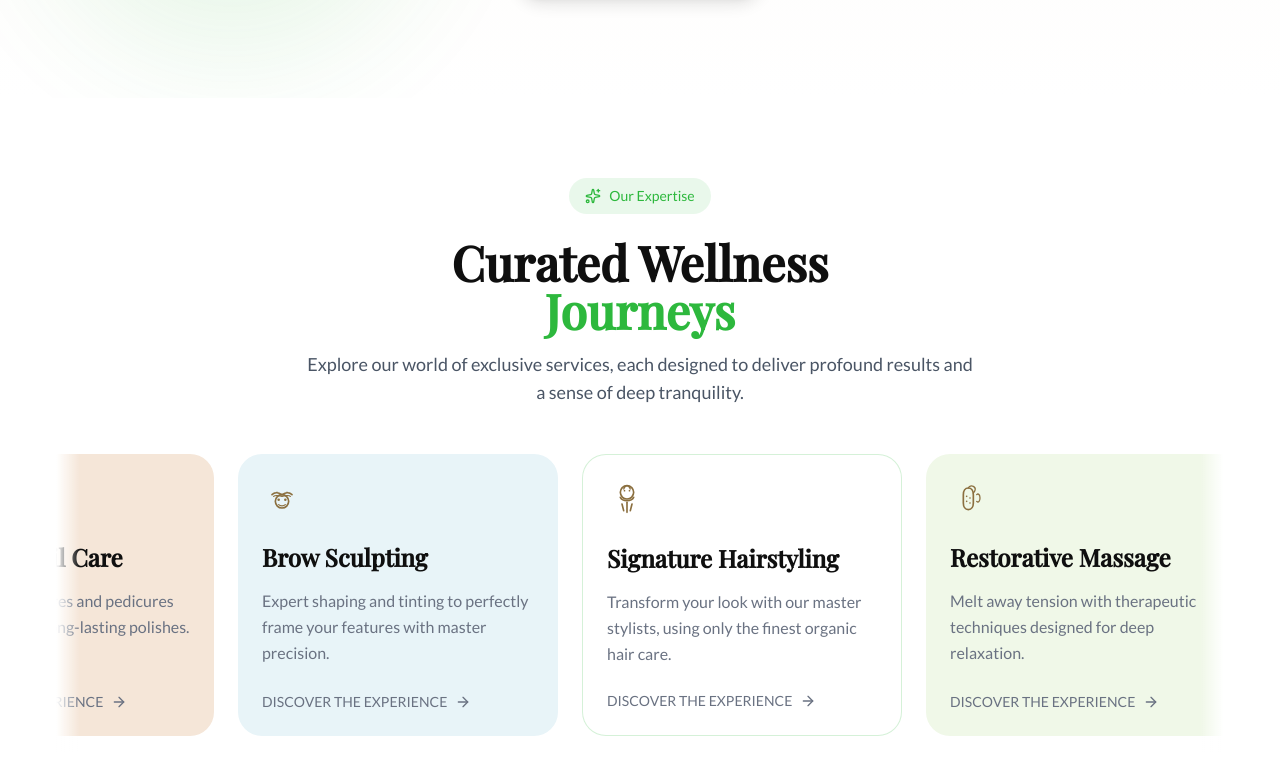
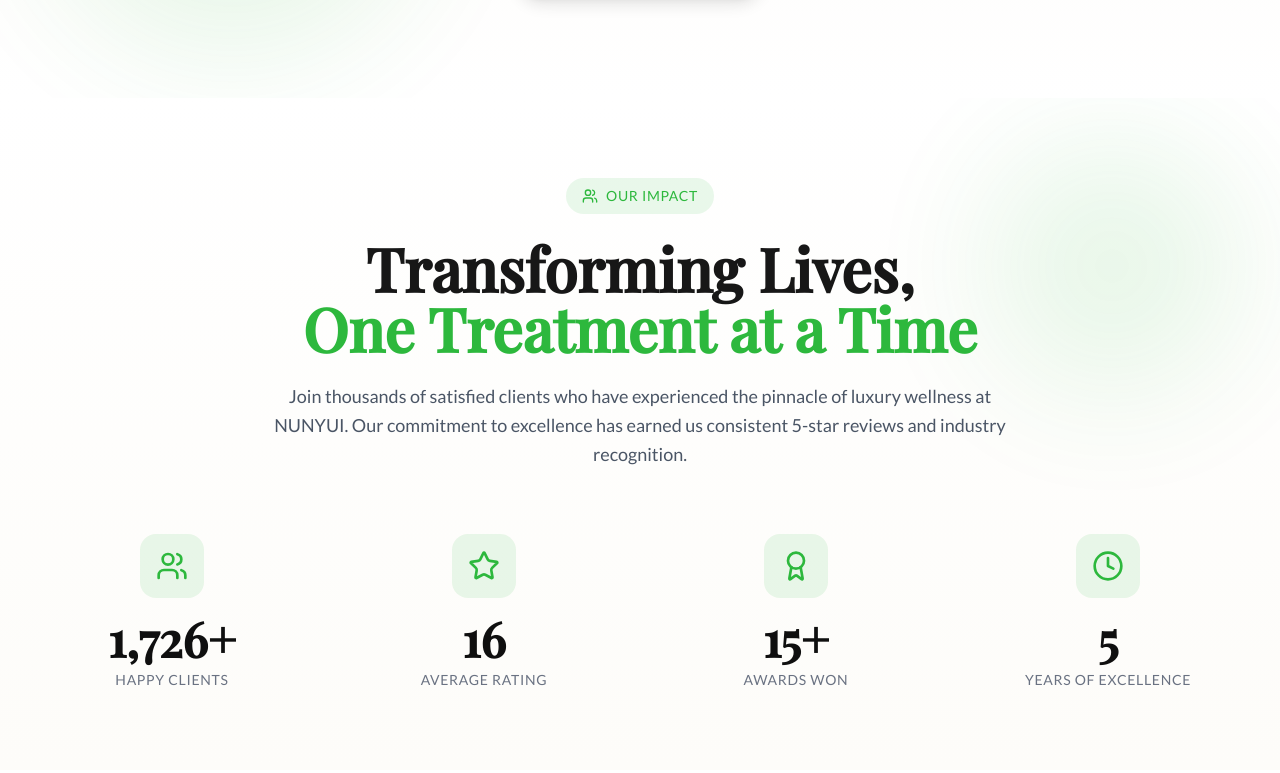
Before and after one commit to edze-worla-alex/serinity, a Next.js app: page / in a window 1280 px wide. Shown: the part 2027-2800 px from the top of the page. Built offline with nearby package versions, Linux system fonts and the light colour scheme.

Commit message:
Added global booking

```diff
--- a/src/app/layout.tsx
+++ b/src/app/layout.tsx
@@ -233,9 +233,7 @@ export default function RootLayout({
       {/* Widgets/Modals */}
       <ChatBot />
       <ReviewWidget />
-      <BookingModal
-        initialService={[]}
-      />
+      <BookingModal/>
       </body>
     </html>
   );
--- a/src/app/page.tsx
+++ b/src/app/page.tsx
@@ -8,6 +8,7 @@ import WhatWeDo from "../components/WhatWeDo";
 import CategoriesSection from "../components/CategoriesSection";
 import TestimonialsSection from "../components/TestimonialsSection";
 import BrandPartners from "../components/BrandPartners";
+import StatsSection from "../components/StatsSection";
 
 export default function Home() {
   return (
@@ -19,6 +20,7 @@ export default function Home() {
       {/* The container below provides the background for all subsequent sections, ensuring a seamless transition */}
       <div className="bg-[#FDFCF9] relative">
         <WhyChooseUs />
+        <StatsSection />
       </div>
       <CategoriesSection />
       <ProductSpecialty />
--- a/src/components/BookingModal.jsx
+++ b/src/components/BookingModal.jsx
@@ -66,7 +66,7 @@ const timeSlots = [
   "3:00 PM", "3:30 PM", "4:00 PM", "4:30 PM", "5:00 PM", "5:30 PM", "6:00 PM"
 ];
 
-export default function BookingModal({ initialService }) {
+export default function BookingModal() {
   const [isOpen,setIsOpen] = useState(false)
   const [formData, setFormData] = useState({
     client_name: "",
@@ -81,6 +81,8 @@ export default function BookingModal({ initialService }) {
   const [step, setStep] = useState(1);
   const [createdAppointment, setCreatedAppointment] = useState(null);
   const [error, setError] = useState("");
+  const [initialService, setInitialService] = React.useState(null);
+
   const onClose = React.useCallback(() => { setIsOpen(false);
     //setInitialService(null);
      }, []);
@@ -91,10 +93,17 @@ export default function BookingModal({ initialService }) {
         // set state to open modal, e.g. setIsOpen(true)
       };
 
+      const openBookingModalWithService = (event) => {
+        setInitialService(event.detail.service);
+        setIsOpen(true);
+      };
+
       window.addEventListener("open-booking-modal", handleOpen);
+      window.addEventListener('open-booking-modal-with-service', openBookingModalWithService);
 
       return () => {
         window.removeEventListener("open-booking-modal", handleOpen);
+        window.removeEventListener('open-booking-modal-with-service', openBookingModalWithService);
       };
     }, []);
 
--- /dev/null
+++ b/src/components/StatsSection.jsx
@@ -0,0 +1,163 @@
+"use client"
+import React, { useEffect, useState } from "react";
+import { motion, AnimatePresence } from "framer-motion";
+import { Users, Star, Award, Clock } from "lucide-react";
+
+const stats = [
+  { icon: Users, label: "Happy Clients", value: 2000, suffix: "+" },
+  { icon: Star, label: "Average Rating", value: 4.9, prefix: "" },
+  { icon: Award, label: "Awards Won", value: 15, suffix: "+" },
+  { icon: Clock, label: "Years of Excellence", value: 5, suffix: "" },
+];
+
+const StatsSection = () => {
+  const [animatedValues, setAnimatedValues] = useState(stats.map(() => 0));
+
+  useEffect(() => {
+    const observer = new IntersectionObserver(
+      ([entry]) => {
+        if (entry.isIntersecting) {
+          stats.forEach((stat, index) => {
+            let start = 0;
+            const end = stat.value;
+            const duration = 2000;
+            const stepTime = Math.abs(Math.floor(duration / end));
+            let timer;
+
+            timer = setInterval(() => {
+              start += 1;
+              setAnimatedValues((prev) => {
+                const newValues = [...prev];
+                newValues[index] = start;
+                return newValues;
+              });
+
+              if (start === end) {
+                clearInterval(timer);
+              }
+            }, stepTime);
+          });
+          observer.unobserve(entry.target);
+        }
+      },
+      { threshold: 0.5 }
+    );
+
+    const sectionRef = document.querySelector("#stats-section");
+    if (sectionRef) {
+      observer.observe(sectionRef);
+    }
+
+    return () => {
+      if (sectionRef) {
+        observer.unobserve(sectionRef);
+      }
+    };
+  }, []);
+
+  return (
+    <section id="stats-section" className="py-16 md:py-20 bg-gradient-to-b from-white to-[#FDFCF9] relative overflow-hidden">
+      {/* Background Decoration */}
+      <motion.div
+        initial={{ opacity: 0, scale: 0.5 }}
+        whileInView={{ opacity: 0.1, scale: 1 }}
+        transition={{ duration: 2, ease: "easeOut" }}
+        viewport={{ once: true }}
+        className="absolute top-10 right-10"
+      >
+        <div className="w-64 h-64 bg-[#2db83d] rounded-full blur-3xl" />
+      </motion.div>
+
+      <div className="max-w-7xl mx-auto px-6 lg:px-8">
+        <motion.div
+          initial={{ opacity: 0, y: 50 }}
+          whileInView={{ opacity: 1, y: 0 }}
+          transition={{ duration: 0.8, ease: "easeOut" }}
+          viewport={{ once: true }}
+          className="text-center mb-16"
+        >
+          <div className="inline-flex items-center gap-2 bg-[#2db83d]/10 rounded-full px-4 py-2 mb-6 mx-auto">
+            <motion.div
+              initial={{ scale: 0, rotate: -180 }}
+              whileInView={{ scale: 1, rotate: 0 }}
+              transition={{ duration: 0.6, type: "spring", stiffness: 200 }}
+              viewport={{ once: true }}
+              className=""
+            >
+              <Users className="w-4 h-4 text-[#2db83d]" />
+            </motion.div>
+            <span className="font-sans text-sm text-[#2db83d] font-medium uppercase tracking-wider">Our Impact</span>
+          </div>
+
+          <motion.h2
+            initial={{ opacity: 0, y: 30, skewY: 5 }}
+            whileInView={{ opacity: 1, y: 0, skewY: 0 }}
+            transition={{ duration: 1, delay: 0.2, ease: "easeOut" }}
+            viewport={{ once: true }}
+            className="font-serif text-4xl md:text-5xl lg:text-6xl font-bold mb-6"
+          >
+            Transforming Lives,
+            <br />
+            <span className="text-[#2db83d]">One Treatment at a Time</span>
+          </motion.h2>
+
+          <motion.p
+            initial={{ opacity: 0, y: 20, filter: "blur(5px)" }}
+            whileInView={{ opacity: 1, y: 0, filter: "blur(0px)" }}
+            transition={{ duration: 0.8, delay: 0.4, ease: "easeOut" }}
+            viewport={{ once: true }}
+            className="font-sans text-lg text-gray-600 max-w-3xl mx-auto leading-relaxed"
+          >
+            Join thousands of satisfied clients who have experienced the pinnacle of luxury wellness at NUNYUI. Our commitment to excellence has earned us consistent 5-star reviews and industry recognition.
+          </motion.p>
+        </motion.div>
+
+        <div className="grid grid-cols-1 md:grid-cols-2 lg:grid-cols-4 gap-8">
+          {stats.map((stat, index) => (
+            <motion.div
+              key={stat.label}
+              initial={{ opacity: 0, y: 50, scale: 0.9 }}
+              whileInView={{ opacity: 1, y: 0, scale: 1 }}
+              transition={{ duration: 0.8, delay: index * 0.2, type: "spring", stiffness: 100 }}
+              viewport={{ once: true }}
+              whileHover={{ scale: 1.05, y: -10 }}
+              className="text-center group cursor-pointer"
+            >
+              <motion.div
+                initial={{ scale: 0, rotate: -180 }}
+                whileInView={{ scale: 1, rotate: 0 }}
+                transition={{ duration: 0.6, delay: index * 0.2 + 0.3, type: "spring", stiffness: 200 }}
+                viewport={{ once: true }}
+                whileHover={{ rotate: 360, scale: 1.2 }}
+                className="w-16 h-16 mx-auto mb-4 bg-[#2db83d]/10 rounded-2xl flex items-center justify-center group-hover:bg-[#2db83d] transition-all duration-500"
+              >
+                <stat.icon className="w-8 h-8 text-[#2db83d] group-hover:text-white transition-colors duration-300" />
+              </motion.div>
+              <motion.div
+                initial={{ opacity: 0, y: 20 }}
+                whileInView={{ opacity: 1, y: 0 }}
+                transition={{ duration: 0.6, delay: index * 0.2 + 0.5 }}
+                viewport={{ once: true }}
+                className="space-y-2"
+              >
+                <motion.p
+                  key={`value-${index}`}
+                  className="font-serif text-3xl md:text-4xl lg:text-5xl font-bold text-[#0F0F0F] group-hover:text-[#2db83d] transition-colors duration-300"
+                >
+                  {stat.prefix}
+                  {animatedValues[index].toLocaleString()}
+                  {stat.suffix}
+                </motion.p>
+                <p className="font-sans text-sm text-gray-500 uppercase tracking-wider">
+                  {stat.label}
+                </p>
+              </motion.div>
+            </motion.div>
+          ))}
+        </div>
+      </div>
+    </section>
+  );
+};
+
+export default StatsSection;
```
